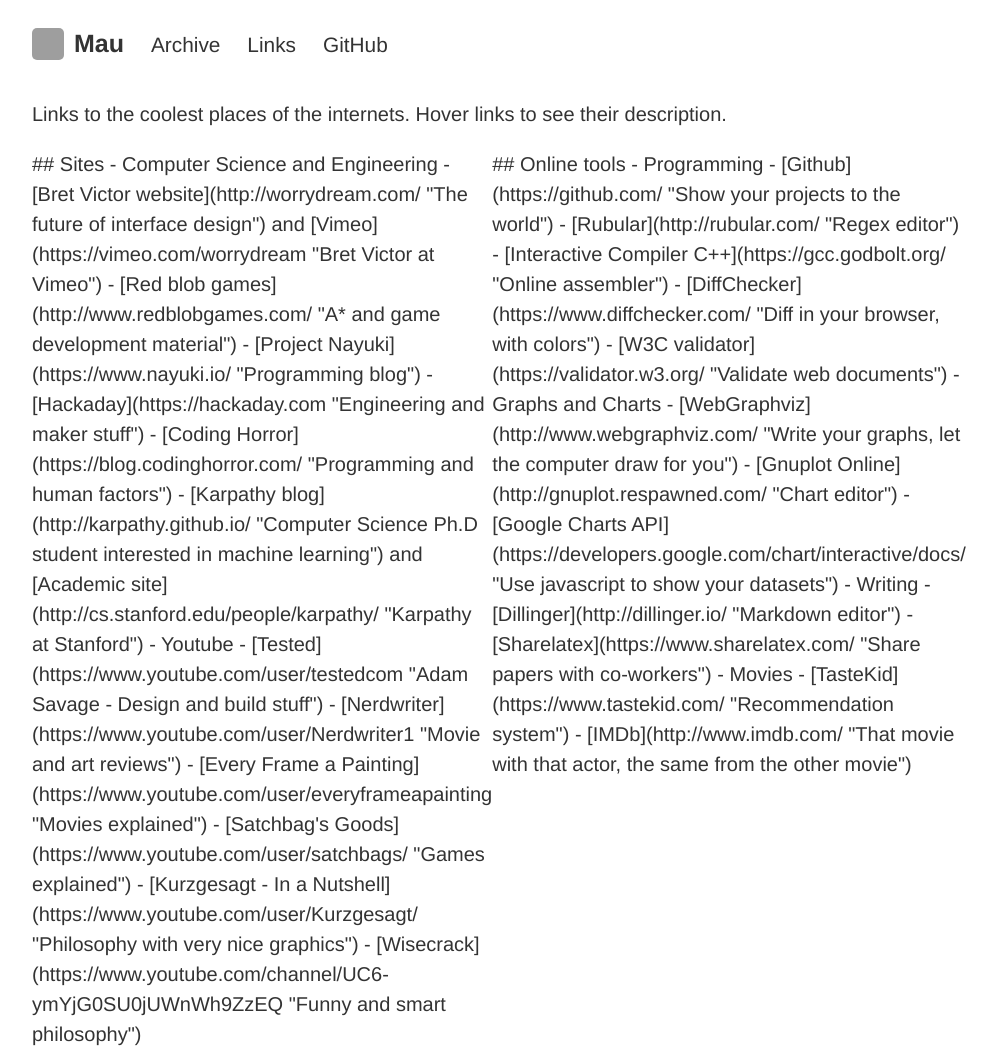
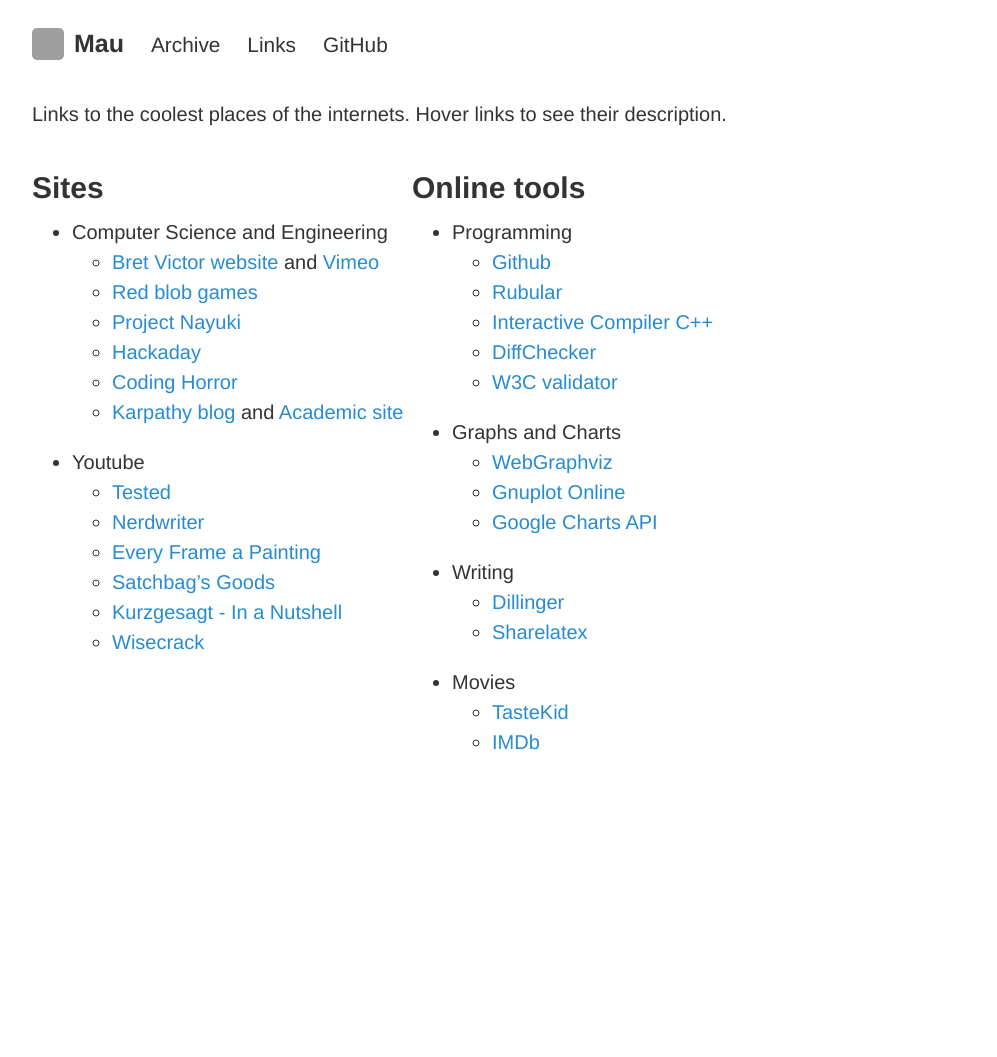
Before and after one commit to Maumagnaguagno/maumagnaguagno.github.io, a Jekyll site: the page built from links.md, in a window 1280 px wide. Shown: the whole page, without its empty margins (228-1225 px from the left). Built offline with Jekyll 4.4.1, drawn with Linux system fonts in a browser that asks for light colours; our own code applies the rules of GitHub Pages for plain Markdown files; after the commit the page ends 900 px from its top, so only the background shows below that; grey boxes are pictures that could not be loaded.

Commit message:
Try with all markdown flags set

```diff
--- a/links.md
+++ b/links.md
@@ -7,7 +7,7 @@ hidden: true
 Links to the coolest places of the internets.
 Hover links to see their description.
 
-<div class="split" markdown="1"><div style="width:45%">
+<div class="split" markdown="1"><div style="width:45%" markdown="1">
 
 ## Sites
 - Computer Science and Engineering
@@ -25,7 +25,7 @@ Hover links to see their description.
   - [Kurzgesagt - In a Nutshell](https://www.youtube.com/user/Kurzgesagt/ "Philosophy with very nice graphics")
   - [Wisecrack](https://www.youtube.com/channel/UC6-ymYjG0SU0jUWnWh9ZzEQ "Funny and smart philosophy")
 
-</div><div style="width:45%">
+</div><div style="width:45%" markdown="1">
 
 ## Online tools
 - Programming
```
